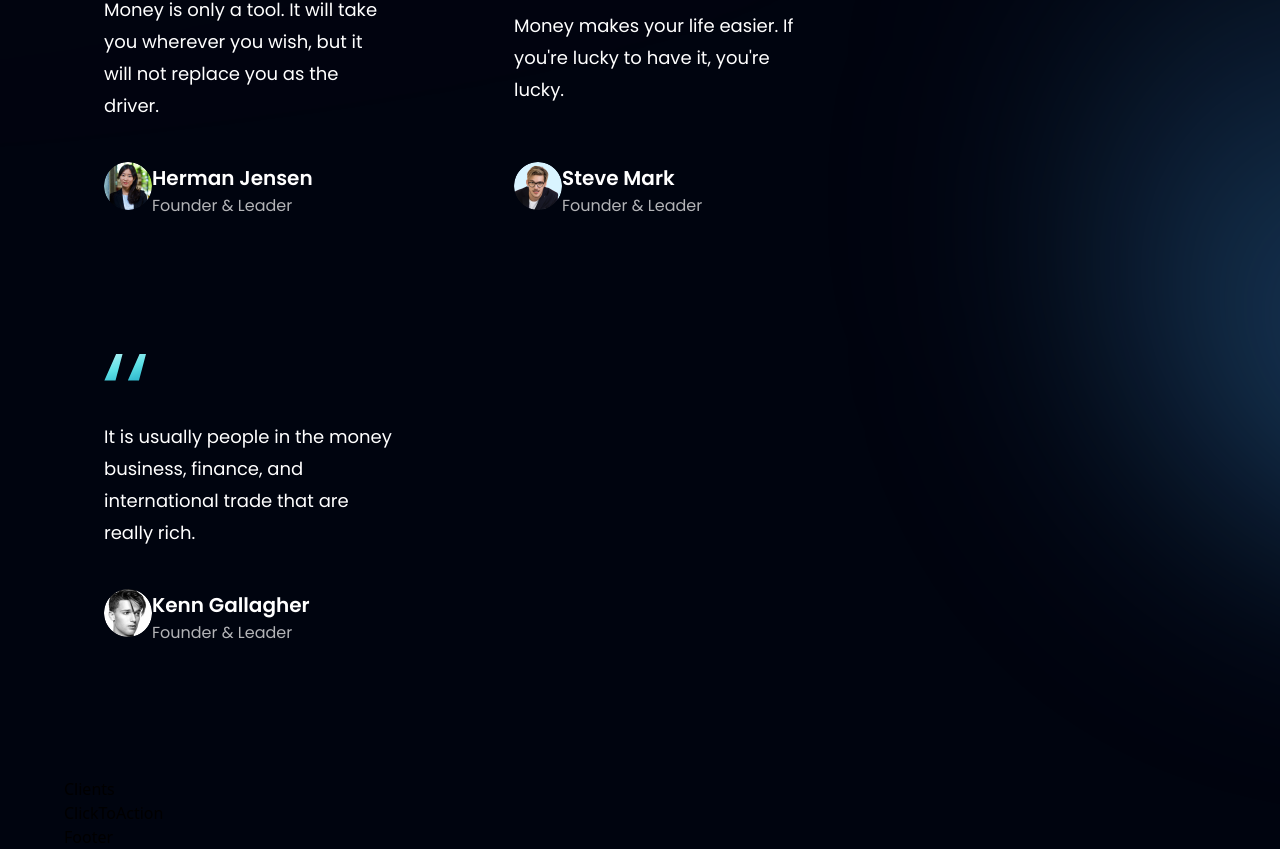
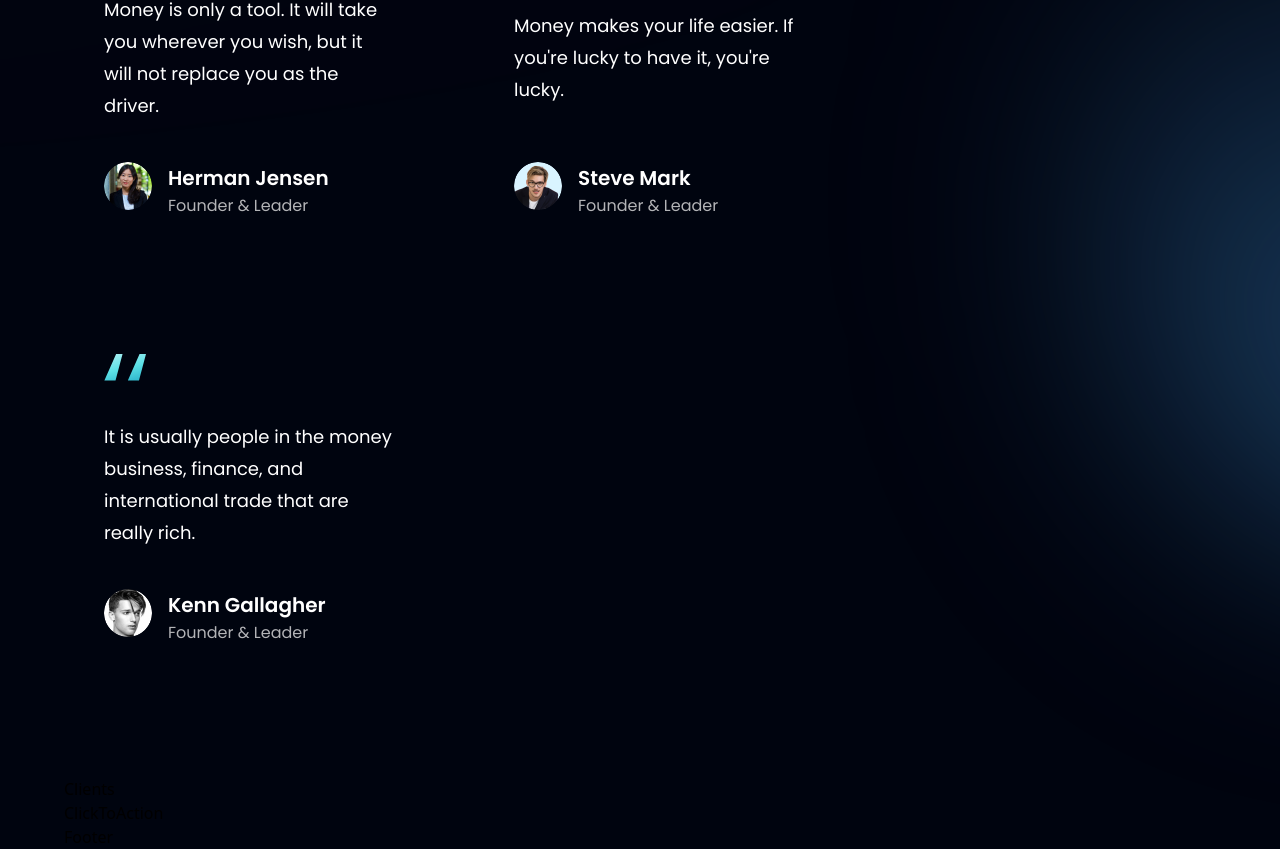
Before and after one commit to Richie1136/BusinessApp, a React (Create React App) app in the folder businessapp/: page / in a window 1280 px wide. Shown: the part 3227-4076 px from the top of the page. Built offline with nearby package versions, Linux system fonts and the light colour scheme.

Commit message:
Fixed styling error inside of the Feedback card component

```diff
--- a/businessapp/src/components/feedbackcard/FeedbackCard.js
+++ b/businessapp/src/components/feedbackcard/FeedbackCard.js
@@ -6,7 +6,7 @@
     <p className="font-poppins font-normal text-[18px] leading-[32px] text-white my-10">{content}</p>
     <div className="flex flex-row">
       <img className="w-[48px] h-[48px] rounded-full" src={img} alt={name} />
-      <div className="flex flex-col ml-4s">
+      <div className="flex flex-col ml-4">
         <h4 className="font-poppins font-semibold text-[20px] leading-[32px] text-white">
           {name}
         </h4>
```
